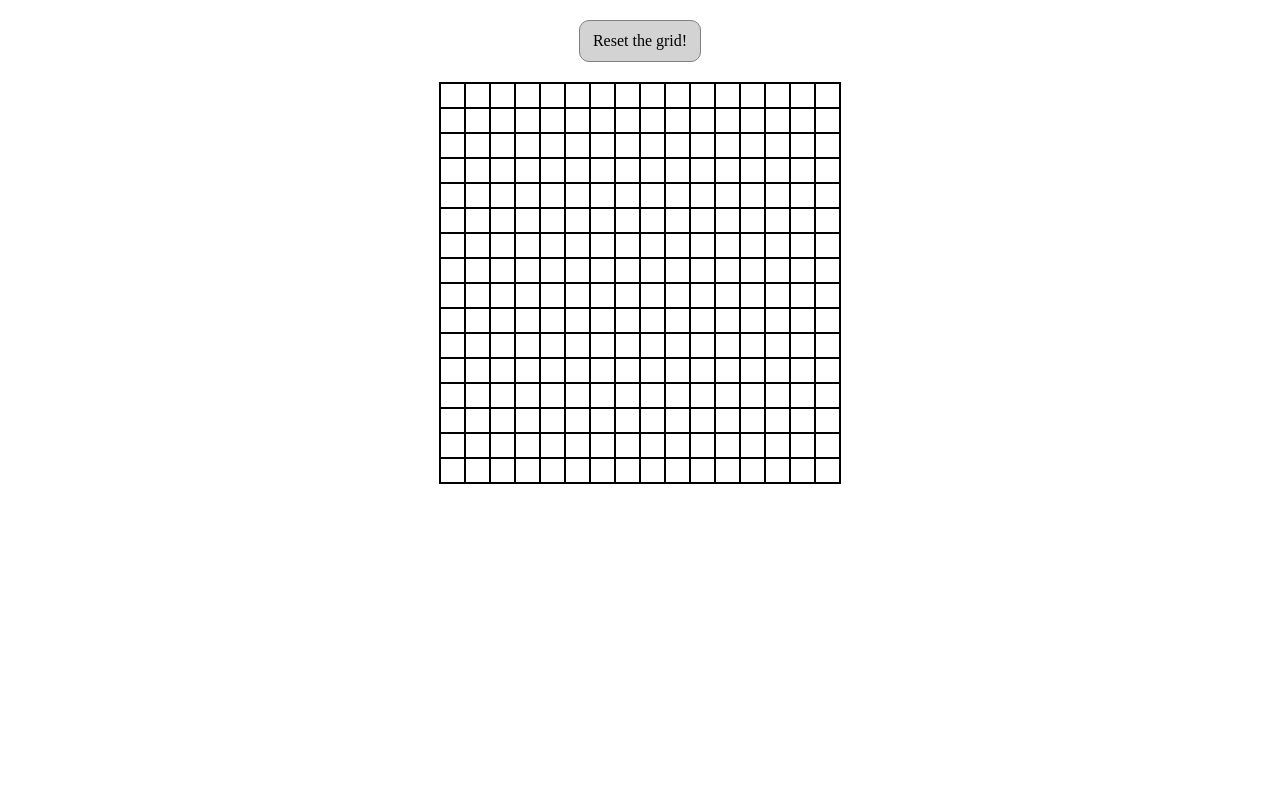
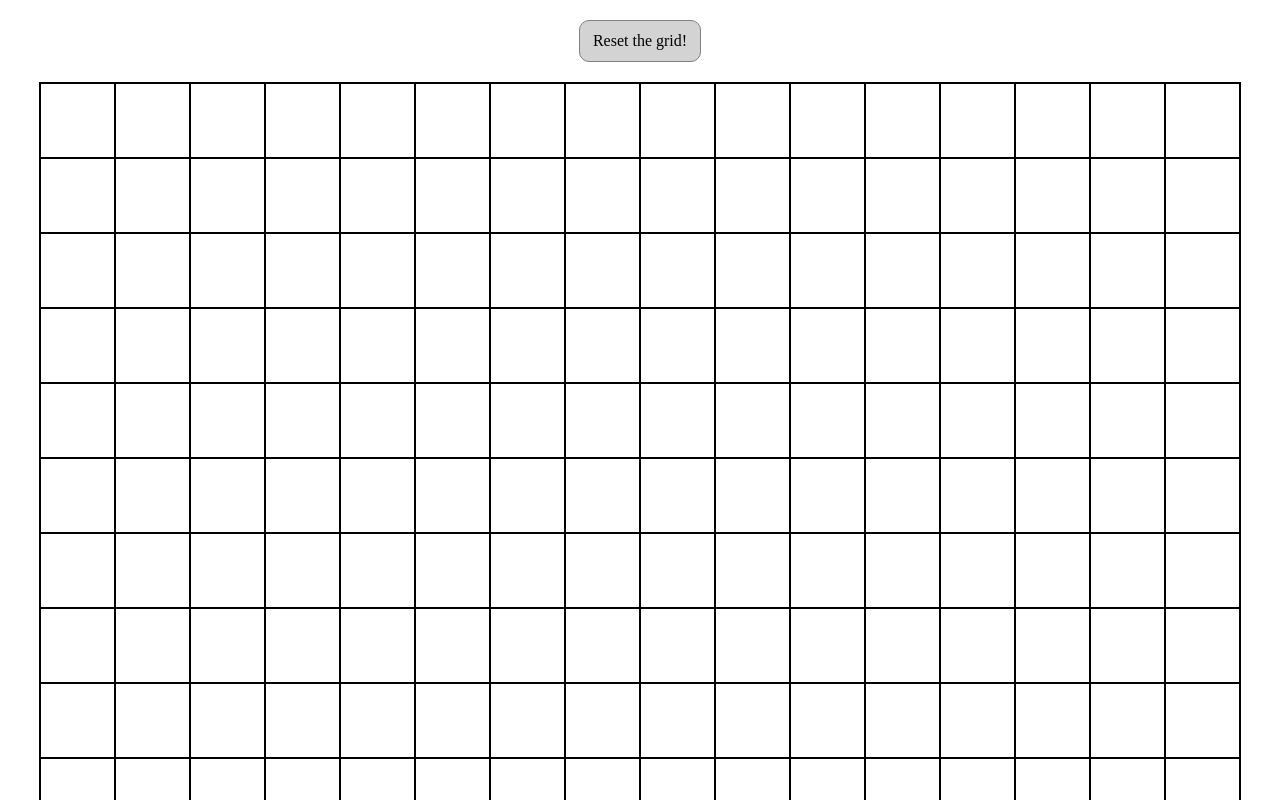
Before and after one commit to SBerkebile7/etch-a-sketch, a plain HTML site: page index.html in a window 1280 px wide. Shown: the top 800 px of the page. Drawn offline with Linux system fonts and the light colour scheme.

Commit message:
updated size of grid on webpage

```diff
--- a/style.css
+++ b/style.css
@@ -9,8 +9,8 @@ body {
     display: flex;
     flex-direction: row;
     flex-wrap: wrap;
-    width: 400px;
-    height: 400px;
+    width: 1200px;
+    height: 1200px;
     border: 1px solid black;
     margin: 0 auto;
 }
```
